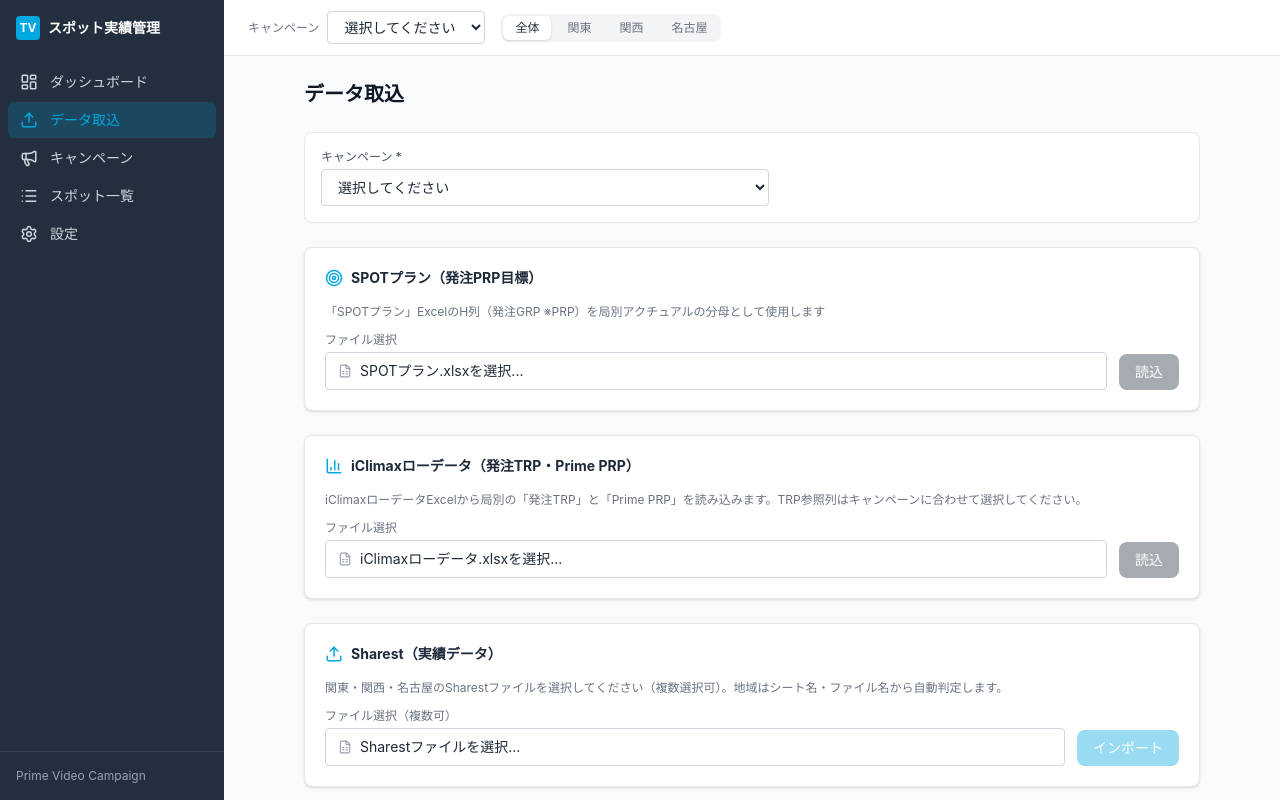
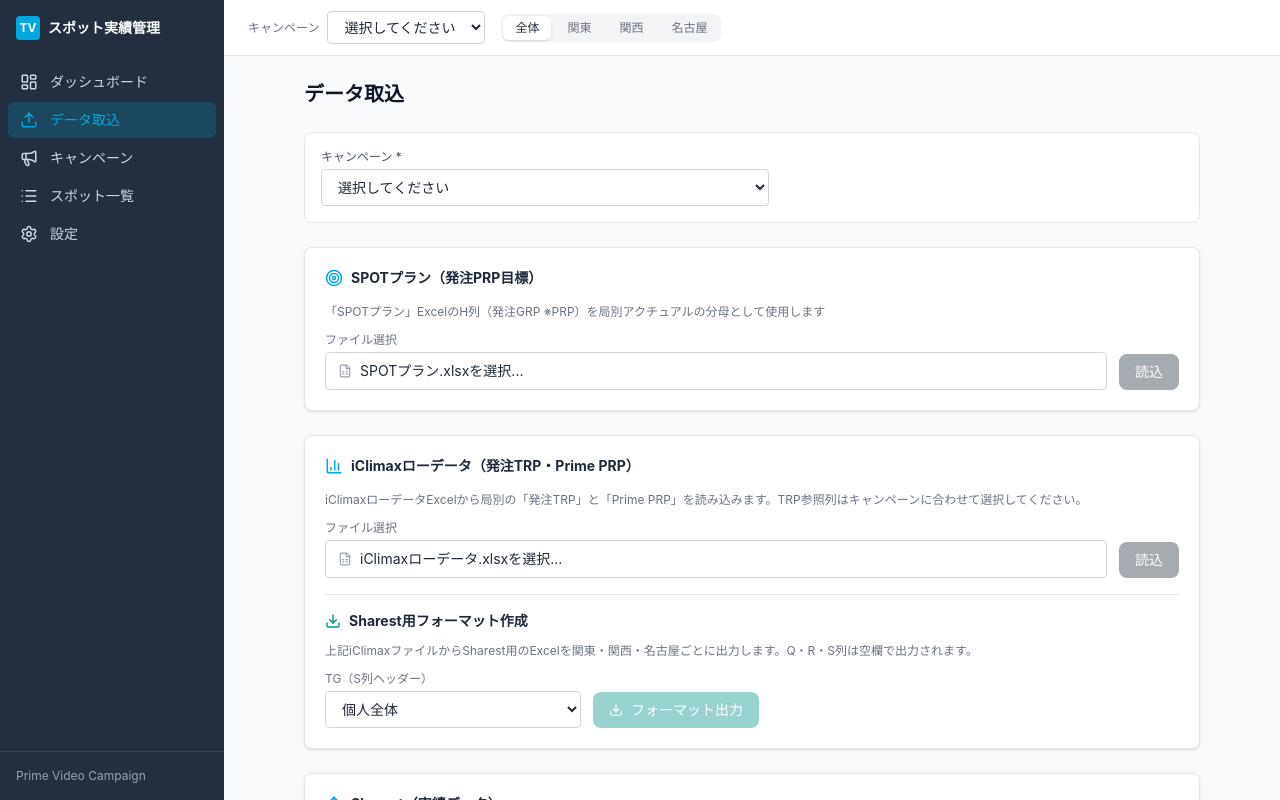
Before and after one commit to ryomizu1710/tv-spot-actual, a React (Vite) app: page /#/import in a window 1280 px wide. Built offline with nearby package versions, Linux system fonts and the light colour scheme.

Commit message:
Sharestフォーマット作成を常時表示に変更

```diff
--- a/src/components/import/ImportPage.tsx
+++ b/src/components/import/ImportPage.tsx
@@ -414,8 +414,7 @@ export function ImportPage() {
         )}
 
         {/* Sharest用フォーマット作成 */}
-        {iclimaxFile && (
-          <div className="mt-4 border-t border-gray-200 pt-4">
+        <div className="mt-4 border-t border-gray-200 pt-4">
             <div className="mb-3 flex items-center gap-2">
               <Download size={16} className="text-teal-600" />
               <h3 className="text-sm font-bold text-gray-800">Sharest用フォーマット作成</h3>
@@ -436,14 +435,13 @@ export function ImportPage() {
                 </select>
               </div>
               <button onClick={handleSharestExport}
-                disabled={sharestExporting}
+                disabled={!iclimaxFile || sharestExporting}
                 className="flex items-center gap-2 rounded-lg bg-teal-600 px-4 py-2 text-sm font-medium text-white hover:bg-teal-700 disabled:opacity-40">
                 <Download size={14} />
                 {sharestExporting ? '出力中...' : 'フォーマット出力'}
               </button>
             </div>
           </div>
-        )}
       </div>
 
       {/* セクション3: Sharest（実績データ）*/}
```
